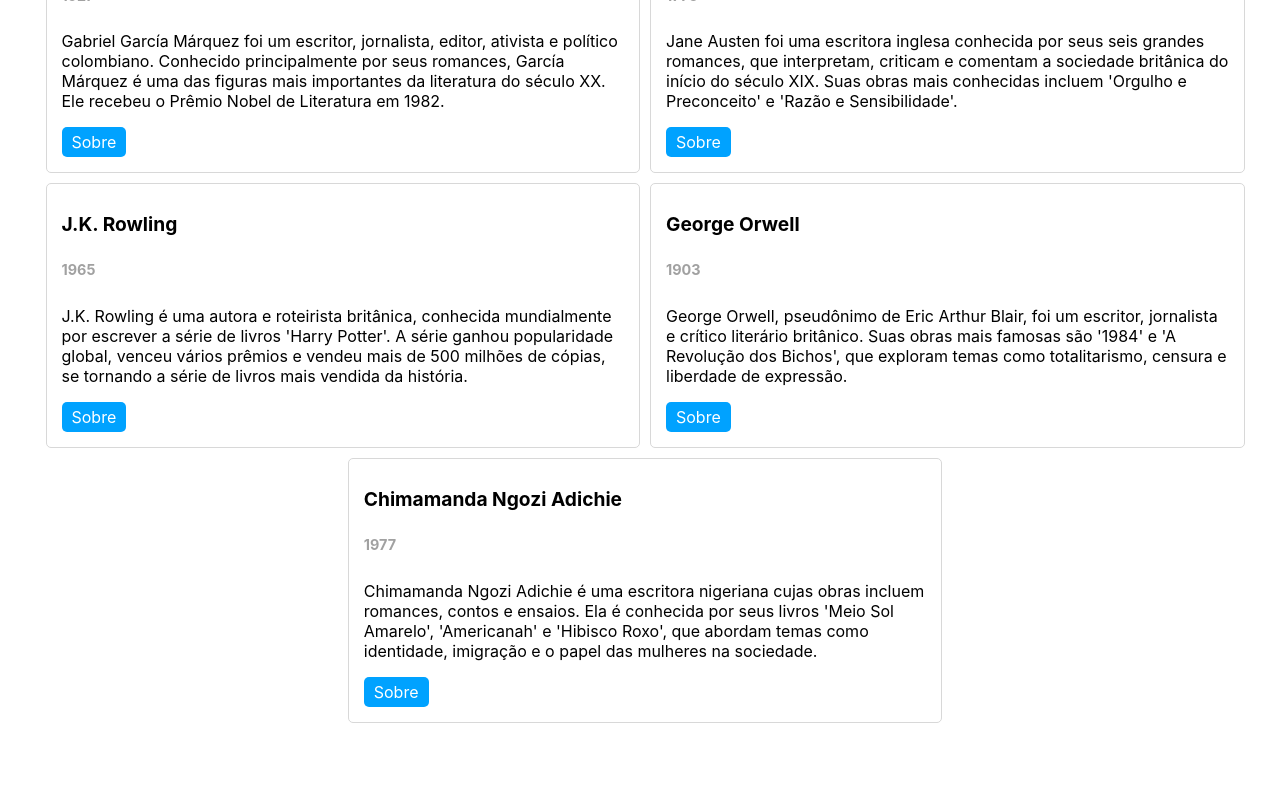
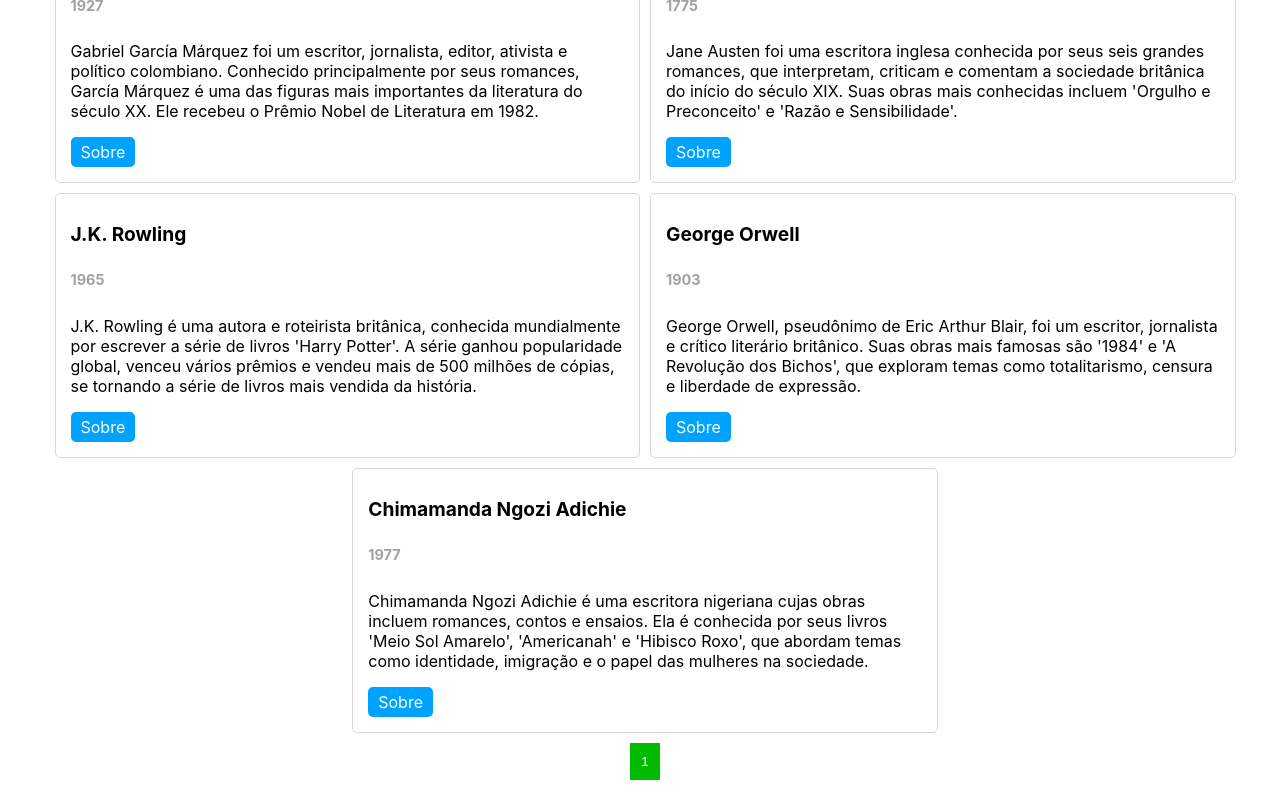
Before and after one commit to JoaoAlissonTec/Books, a React (Create React App) app: page /autores in a window 1280 px wide. Shown: the part 246-1046 px from the top of the page. Before the commit the page ends 989 px from the top, so only its background shows below. Built offline with nearby package versions, Linux system fonts and the light colour scheme.

Commit message:
:sparkles: feat: Adicionando paginação

```diff
--- /dev/null
+++ b/src/Components/PageBar/index.js
@@ -0,0 +1,10 @@
+import PageButton from "../PageButton";
+import styles from './styles.module.css'
+
+export default function PageBar({totalPages, currentPage, handlePageChange}){
+    return <div className={styles.page_bar}>
+        {
+            Array.from({length: totalPages}, (_, index) => index + 1).map(page => <PageButton page={page} onClick={handlePageChange} isActive={page === currentPage}/>)
+        }
+    </div>
+}
--- /dev/null
+++ b/src/Components/PageBar/styles.module.css
@@ -0,0 +1,4 @@
+.page_bar{
+    display: flex;
+    gap: 10px;
+}
--- /dev/null
+++ b/src/Components/PageButton/index.js
@@ -0,0 +1,8 @@
+import React from "react"
+import styles from './styles.module.css'
+
+export default function PageButton({page, onClick, isActive}){
+    return <button className={`${styles.page_button} ${isActive ? styles.active : styles.none}`} onClick={()=>onClick(page)}>
+        {page}
+    </button>
+}
--- /dev/null
+++ b/src/Components/PageButton/styles.module.css
@@ -0,0 +1,13 @@
+.page_button{
+    padding: 10px;
+    background-color: transparent;
+    border: 1px solid var(--primary-color);
+    color: var(--primary-color);
+    cursor: pointer;
+}
+
+.active{
+    transition: .3s;
+    background-color: var(--primary-color);
+    color: white;
+}
--- a/src/Data/books.js
+++ b/src/Data/books.js
@@ -1,14 +1,125 @@
 const books = [
     {
         "id": 1,
-        "title":"Harry Potter",
-        "author_id": 3
+        "title": "Cem Anos de Solidão",
+        "author_id": 1,
+        "ano_de_publicacao": 1967
     },
     {
-        "id": 1,
-        "title":"Orgulho e Preconceito",
-        "author_id": 2
+        "id": 2,
+        "title": "O Amor nos Tempos do Cólera",
+        "author_id": 1,
+        "ano_de_publicacao": 1985
+    },
+    {
+        "id": 3,
+        "title": "Crônica de uma Morte Anunciada",
+        "author_id": 1,
+        "ano_de_publicacao": 1981
+    },
+    {
+        "id": 4,
+        "title": "Orgulho e Preconceito",
+        "author_id": 2,
+        "ano_de_publicacao": 1813
+    },
+    {
+        "id": 5,
+        "title": "Razão e Sensibilidade",
+        "author_id": 2,
+        "ano_de_publicacao": 1811
+    },
+    {
+        "id": 6,
+        "title": "Emma",
+        "author_id": 2,
+        "ano_de_publicacao": 1815
+    },
+    {
+        "id": 7,
+        "title": "Harry Potter e a Pedra Filosofal",
+        "author_id": 3,
+        "ano_de_publicacao": 1997
+    },
+    {
+        "id": 8,
+        "title": "Harry Potter e a Câmara Secreta",
+        "author_id": 3,
+        "ano_de_publicacao": 1998
+    },
+    {
+        "id": 9,
+        "title": "Harry Potter e o Prisioneiro de Azkaban",
+        "author_id": 3,
+        "ano_de_publicacao": 1999
+    },
+    {
+        "id": 10,
+        "title": "1984",
+        "author_id": 4,
+        "ano_de_publicacao": 1949
+    },
+    {
+        "id": 11,
+        "title": "A Revolução dos Bichos",
+        "author_id": 4,
+        "ano_de_publicacao": 1945
+    },
+    {
+        "id": 12,
+        "title": "Lutando na Espanha",
+        "author_id": 4,
+        "ano_de_publicacao": 1938
+    },
+    {
+        "id": 13,
+        "title": "Meio Sol Amarelo",
+        "author_id": 5,
+        "ano_de_publicacao": 2006
+    },
+    {
+        "id": 14,
+        "title": "Americanah",
+        "author_id": 5,
+        "ano_de_publicacao": 2013
+    },
+    {
+        "id": 15,
+        "title": "Hibisco Roxo",
+        "author_id": 5,
+        "ano_de_publicacao": 2003
+    },
+    {
+        "id": 16,
+        "title": "Viver para Contar",
+        "author_id": 1,
+        "ano_de_publicacao": 2002
+    },
+    {
+        "id": 17,
+        "title": "Mansfield Park",
+        "author_id": 2,
+        "ano_de_publicacao": 1814
+    },
+    {
+        "id": 18,
+        "title": "Harry Potter e o Cálice de Fogo",
+        "author_id": 3,
+        "ano_de_publicacao": 2000
+    },
+    {
+        "id": 19,
+        "title": "Dias de Natal",
+        "author_id": 4,
+        "ano_de_publicacao": 1940
+    },
+    {
+        "id": 20,
+        "title": "No Seu Pescoço",
+        "author_id": 5,
+        "ano_de_publicacao": 2009
     }
 ]
 
+
 export default books;
--- a/src/Pages/Authors/index.js
+++ b/src/Pages/Authors/index.js
@@ -1,14 +1,25 @@
-import React from "react"
+import React, { useState } from "react"
 import Card from "../../Components/Card";
 import styles from './styles.module.css'
 import RouteButton from "../../Components/RouteButton";
+import PageBar from "../../Components/PageBar";
+import paginate from "../../Utils/paginate";
 
 export default function Authors({authors}){
+
+    const [currentPage, setCurrentPage] = useState(1);
+    const itemsPerPage = 10;
+
+    const {currentPageItems, totalPages} = paginate(authors, currentPage, itemsPerPage);
+
+    const handlePageChange = (page) => {
+        setCurrentPage(page);
+    }
 
     return <div className={styles.container}>
         <h1>Autores</h1>
         <div className={styles.authors}>
-            {authors.map((author)=><Card
+            {currentPageItems.map((author)=><Card
             key={author.id}
             id={author.id}
             title={author.nome}
@@ -20,5 +31,6 @@ export default function Authors({authors}){
             </Card>)
             }
         </div>
+        <PageBar totalPages={totalPages} currentPage={currentPage} handlePageChange={handlePageChange}/>
     </div>
 }
--- a/src/Pages/Authors/styles.module.css
+++ b/src/Pages/Authors/styles.module.css
@@ -1,5 +1,7 @@
 .container{
-    text-align: center;
+    display: flex;
+    flex-direction: column;
+    align-items: center;
 }
 
 .authors{
@@ -7,4 +9,5 @@
     flex-wrap: wrap;
     justify-content: center;
     gap: 10px;
+    padding: 10px;
 }
--- a/src/Pages/Books/index.js
+++ b/src/Pages/Books/index.js
@@ -1,13 +1,24 @@
-import React from "react"
+import React, { useState } from "react"
 import Card from "../../Components/Card"
 import RouteButton from "../../Components/RouteButton"
 import styles from './styles.module.css'
+import PageBar from "../../Components/PageBar";
+import paginate from "../../Utils/paginate";
 
 export default function Books({authors, books}){
+    const [currentPage, setCurrentPage] = useState(1);
+    const itemsPerPage = 10;
+
+    const {currentPageItems, totalPages} = paginate(books, currentPage, itemsPerPage);
+
+    const handlePageChange = (page) => {
+        setCurrentPage(page);
+    }
+
     return <div className={styles.container}>
         <h1>Livros</h1>
         <div className={styles.books}>
-            {books.map((book)=><Card
+            {currentPageItems.map((book)=><Card
             key={book.id}
             title={book.title}
             subtitle={authors.find((author)=>author.id === book.author_id).nome}
@@ -15,5 +26,6 @@ export default function Books({authors, books}){
                 <RouteButton to={"/livro?id="+book.id} title="Mais"/>
             </Card>)}
         </div>
+        <PageBar totalPages={totalPages} currentPage={currentPage} handlePageChange={handlePageChange}/>
     </div>
 }
--- a/src/Pages/Books/styles.module.css
+++ b/src/Pages/Books/styles.module.css
@@ -1,5 +1,7 @@
 .container{
-    text-align: center;
+    display: flex;
+    flex-direction: column;
+    align-items: center;
 }
 
 .books{
@@ -7,4 +9,5 @@
     flex-wrap: wrap;
     justify-content: center;
     gap: 10px;
+    padding: 10px;
 }
--- /dev/null
+++ b/src/Utils/paginate.js
@@ -0,0 +1,17 @@
+const paginate = (items, pageNumber, itemsPerPage) => {
+    const startIndex = (pageNumber - 1) * itemsPerPage;
+    const endIndex = startIndex + itemsPerPage;
+    const currentPageItems = items.slice(startIndex, endIndex);
+
+    const totalItems = items.length;
+    const totalPages = Math.ceil(totalItems / itemsPerPage);
+
+    return {
+        currentPageItems,
+        totalItems,
+        totalPages,
+        currentPage: pageNumber
+    };
+};
+
+export default paginate;
```
